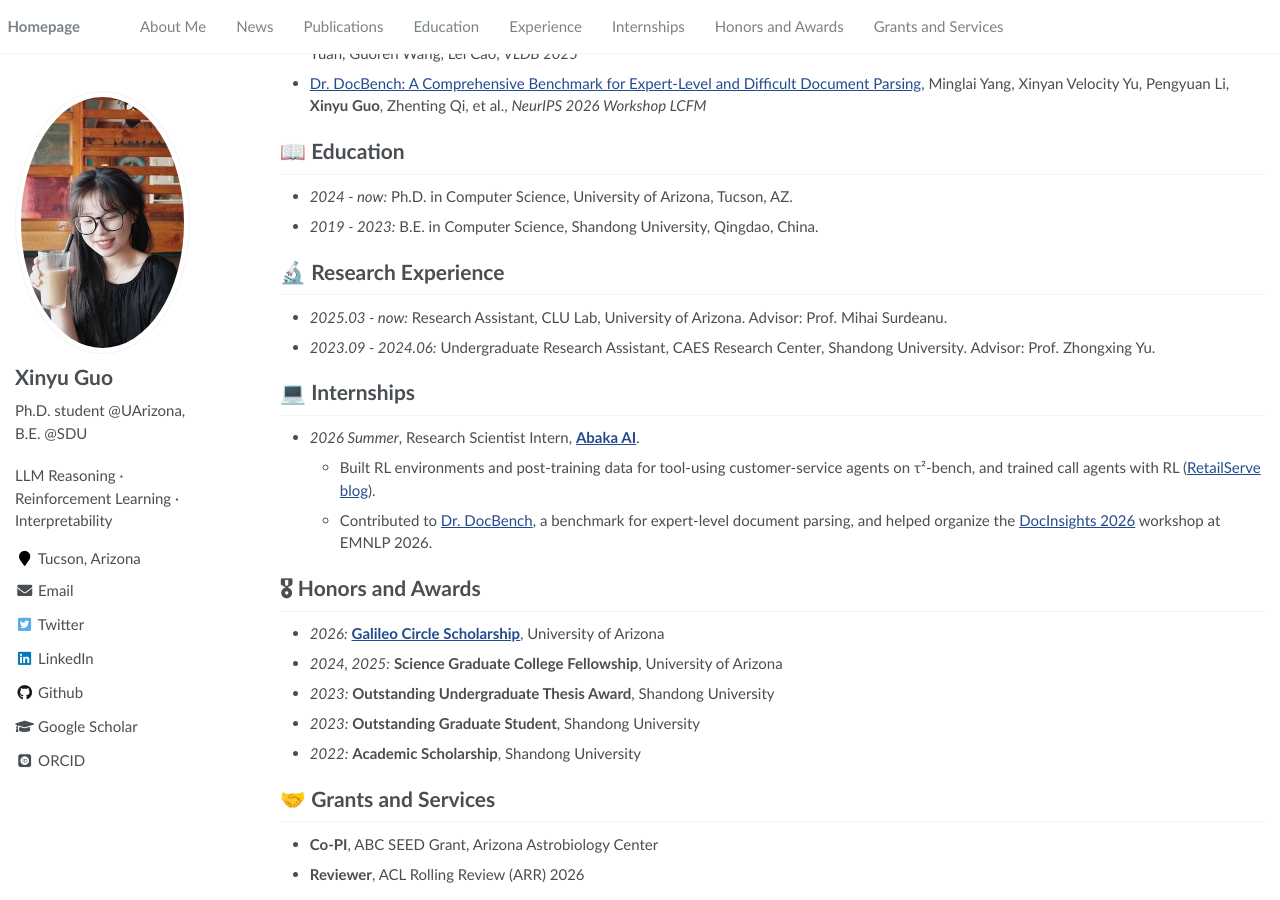
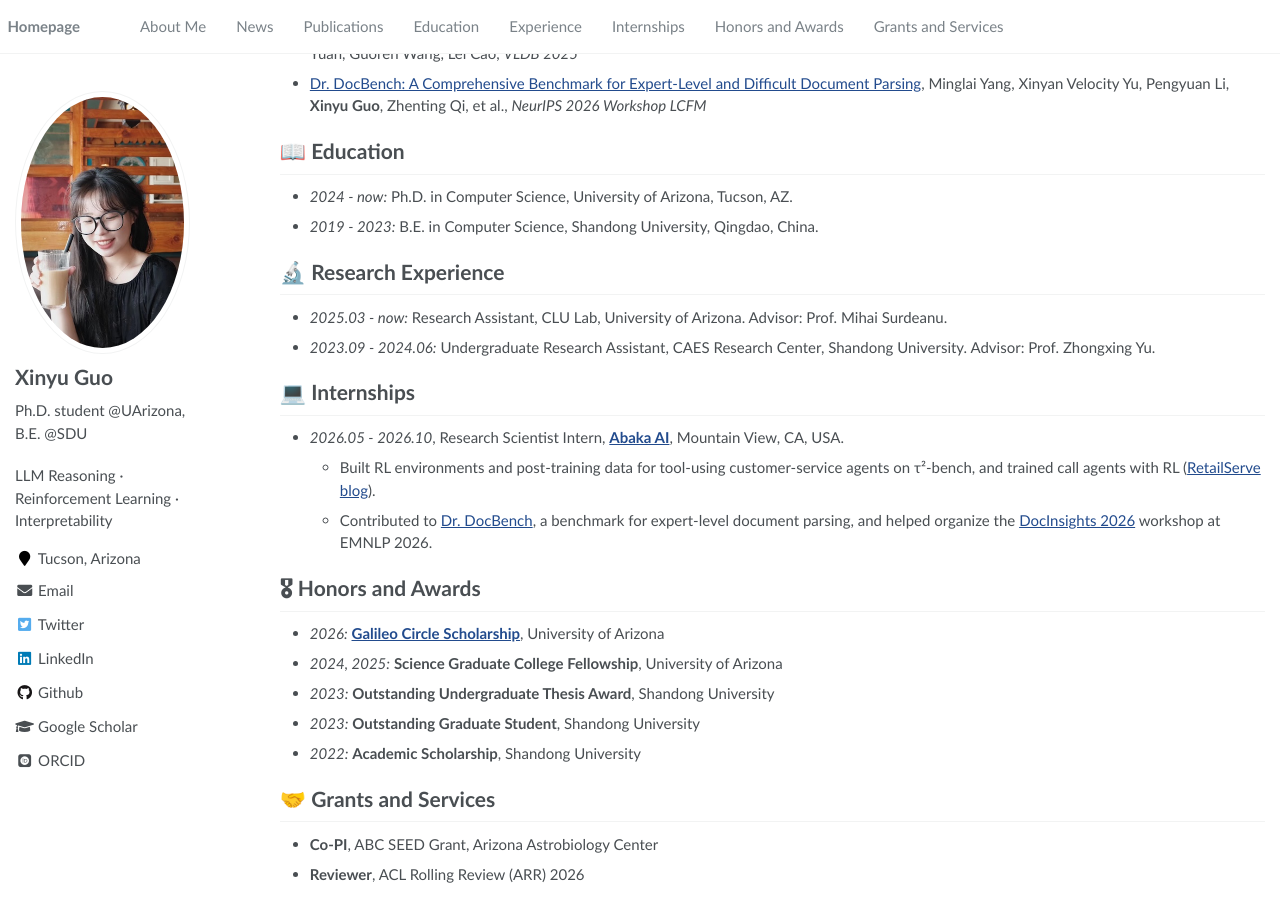
Before and after one commit to xinnyuguo/xinnyuguo.github.io, a Jekyll site: the page built from _pages/about.md, in a window 1280 px wide and 900 px high, scrolled down 2365 px. Built offline with Jekyll 4.4.1, drawn with Linux system fonts in a browser that asks for light colours; some web fonts are replaced.

```diff
--- a/_pages/about.md
+++ b/_pages/about.md
@@ -123,7 +123,7 @@ Minglai Yang, **Xinyu Guo**, Zhengliang Shi, Jinhe Bi, Steven Bethard, Mihai Sur
 - *2023.09 - 2024.06:* Undergraduate Research Assistant, CAES Research Center, Shandong University. Advisor: Prof. Zhongxing Yu.
 
 # 💻 Internships
-- *2026 Summer*, Research Scientist Intern, **[Abaka AI](https://www.abaka.ai)**.
+- *2026.05 - 2026.10*, Research Scientist Intern, **[Abaka AI](https://www.abaka.ai)**, Mountain View, CA, USA.
   - Built RL environments and post-training data for tool-using customer-service agents on τ²-bench, and trained call agents with RL ([RetailServe blog](https://www.abaka.ai/blog/retail-agent-training-data-retailserve)).
   - Contributed to [Dr. DocBench](https://arxiv.org/abs/2606.01393), a benchmark for expert-level document parsing, and helped organize the [DocInsights 2026](https://docinsights-workshop.github.io/docinsights-2026/) workshop at EMNLP 2026.
 
```
